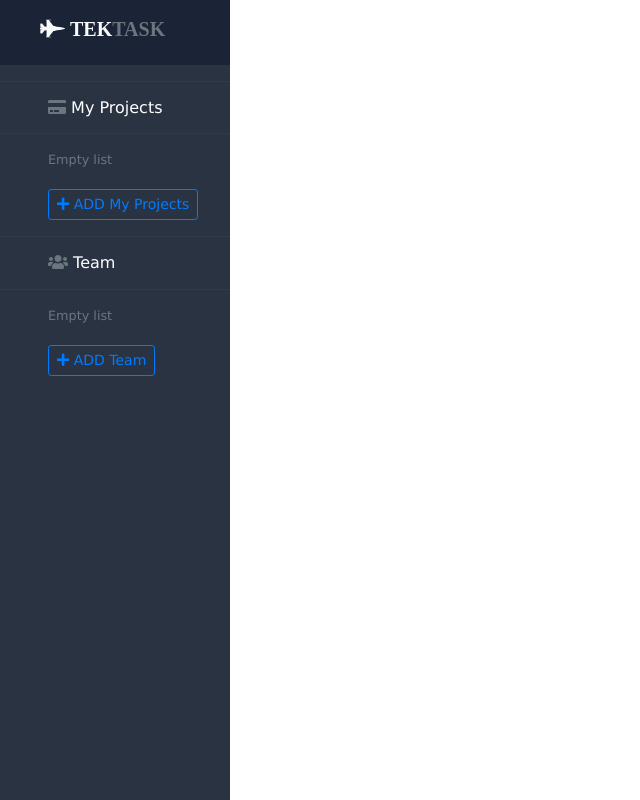
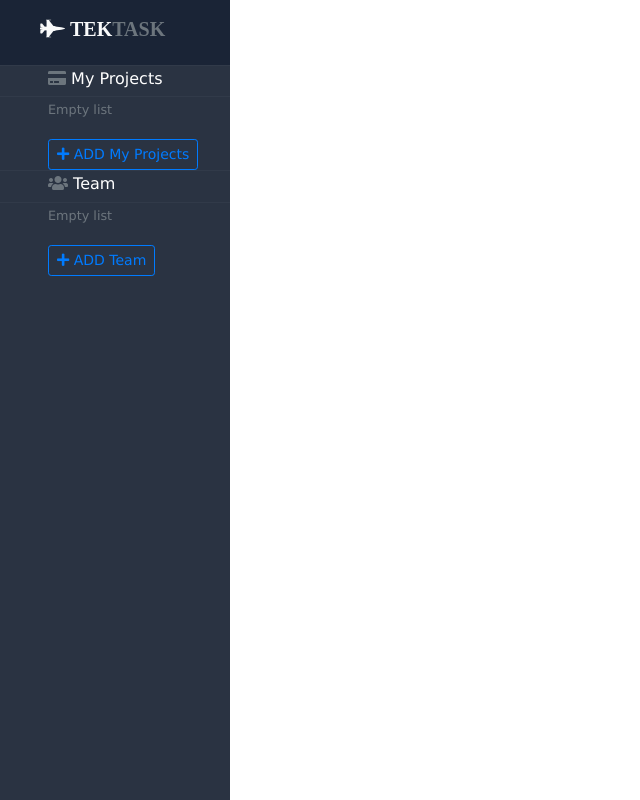
Before and after one commit to leonardogonzalez201190/SidebarComponent, a Vue app: page / in a window 1280 px wide. Shown: the whole page, without its empty margins (0-640 px from the left). Built offline with nearby package versions, Linux system fonts and the light colour scheme.

Commit message:
Fixing styles.

```diff
--- a/public/static/css/sidebar.css
+++ b/public/static/css/sidebar.css
@@ -15,6 +15,10 @@
     padding-left: 250px;
 }
 
+.th_sparetor {
+    background: #374051;
+    margin:0px 0px 3px 0px;
+}
 
 .item_session:hover, .icon_sidebar:hover{
   color:  #fff !important;
--- a/src/components/SessionSidebar.vue
+++ b/src/components/SessionSidebar.vue
@@ -1,15 +1,15 @@
 <template>
   <small>
-    <hr style="background: #374051;">
+    <hr class="th_sparetor">
       <p class="text-white cursor-move font_ text-justify ml-5 h6">
         <span class="text-secondary" :class="iconTitle"></span>
        {{title}}</p>
-    <hr style="background: #374051;">
+    <hr class="th_sparetor">
 
     <input class="form-control form-control-sm" type="text" v-if="showInput" @keyup.13="increment" v-model="item_text" />
     <draggable v-model="items" @group="title" @start="drag=true" @end="drag=false">
       <div v-for="element in items" :key="element" class="item_session">
-        <a class="font_ text-justify mt-1 ml-5"><span :class="iconItem" class="text-secondary"></span>
+        <a class="font_ text-justify mt-1 ml-5"><span :class="iconItem" class="text-secondary mb-2 mt-2"></span>
          <span class="text-white"> {{element}}</span>
         </a>
       </div>
@@ -18,6 +18,7 @@
     <button class="btn btn-outline-primary btn-sm mt-1 font_ text-justify ml-5" @click="showForm" :disabled="showInput">
       <span class="fa fa-plus"></span> ADD {{title}}
     </button>
+    <br class="mb-4">
   </small>
 </template>
 
```
